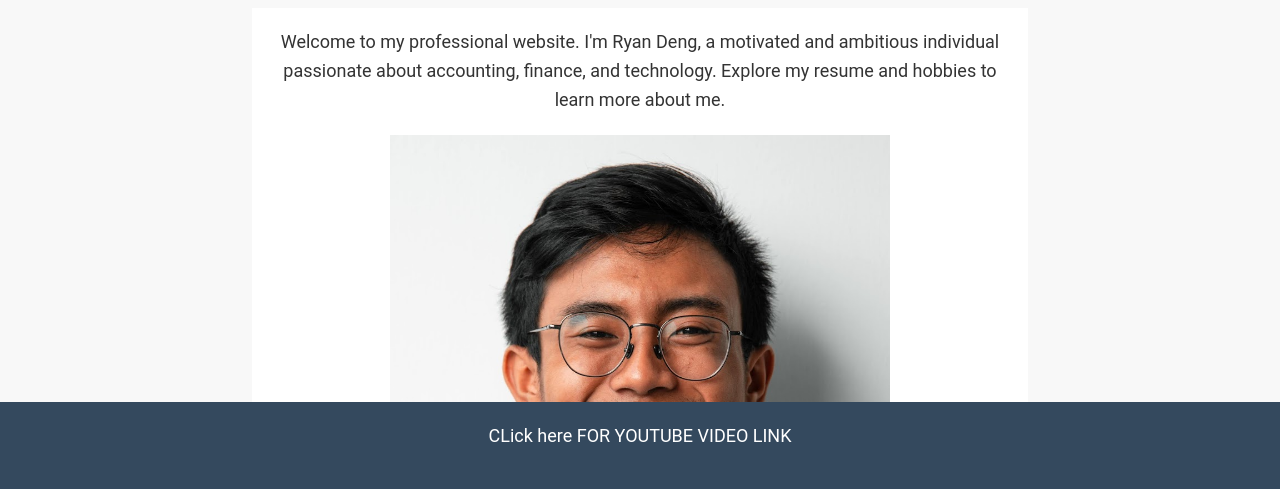
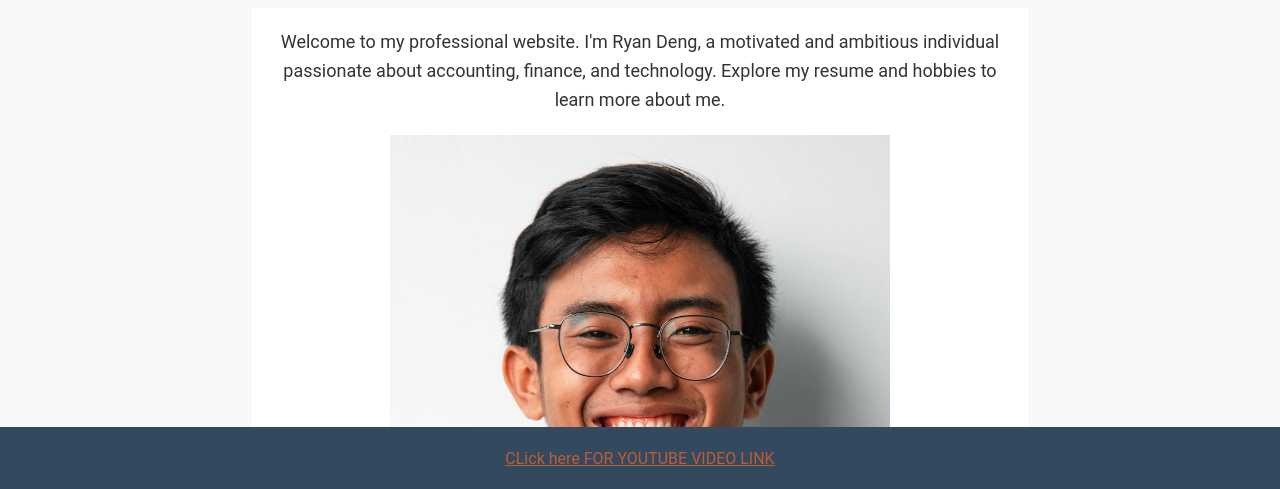
Before and after one commit to rynndngg/ryan.deng.glithub.io, a plain HTML site: page scratch.html.html in a window 1280 px wide. Shown: the part 309-798 px from the top of the page. Drawn offline with Linux system fonts and the light colour scheme.

Commit message:
Update scratch.html.html

```diff
--- a/scratch.html.html
+++ b/scratch.html.html
@@ -353,7 +353,7 @@
 
     <!-- Footer section -->
     <footer>
-        <p>CLick here FOR YOUTUBE VIDEO LINK </p>
+        <a href="https://www.youtube.com/watch?v=Ax4Yn16Rw8s" target="_blank">CLick here FOR YOUTUBE VIDEO LINK</a>
     </footer>
 </body>
 </html>
```
